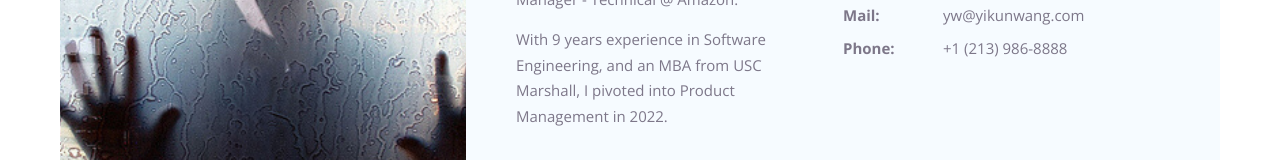
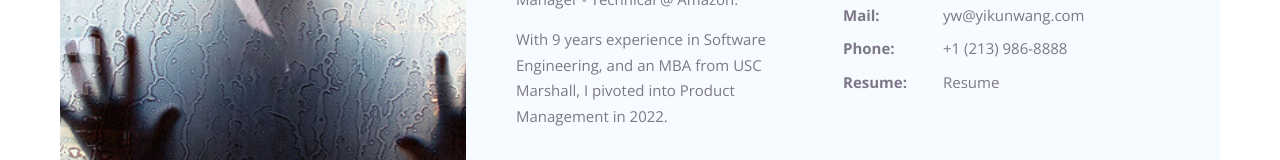
Before and after one commit to imchanghai/YW, a plain HTML site: page index.html in a window 1280 px wide. Both pictures are taken after a click on the link "About". Shown: the part 300-460 px from the top of the page. Drawn offline with nearby package versions, Linux system fonts and the light colour scheme; no server answers.

Commit message:
Update index.html

```diff
--- a/index.html
+++ b/index.html
@@ -175,6 +175,7 @@
 											<li><span class="first">Location:</span><span class="second">Los Angeles, CA</span></li>
 											<li><span class="first">Mail:</span><span class="second"><a href="mailto:yw@yikunwang.com">yw@yikunwang.com</a></span></li>
 											<li><span class="first">Phone:</span><span class="second"><a href="tel:+1-213-986-8888">+1 (213) 986-8888</a></span></li>
+											<li><span class="first">Resume:</span><span class="second"><a href="https://yikunwang.com/resume.pdf">Resume</a></span></li>
 										</ul>
 									</div>
 								</div>
```
